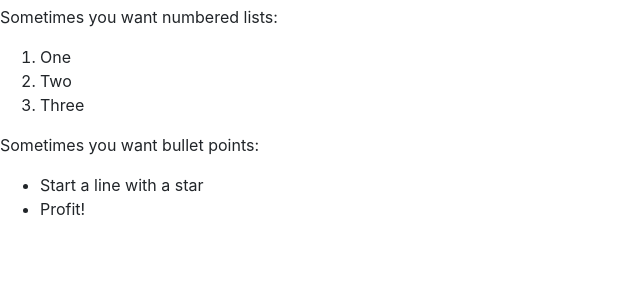
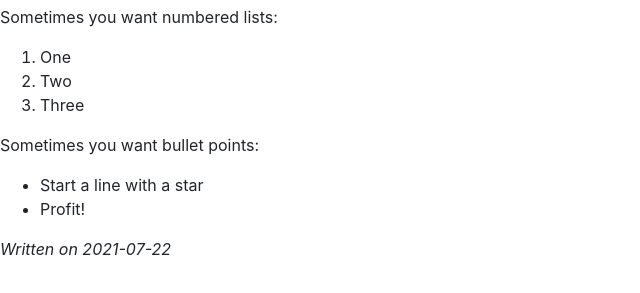
Before and after one commit to amnaredo/static-site-generator, a plain HTML site: page out/post/my-first-post.html in a window 1280 px wide. Shown: the part 51-344 px from the top of the page, without its empty margins (0-640 px from the left). Drawn offline with nearby package versions, Linux system fonts and the light colour scheme.

Commit message:
added posts timestamps

```diff
--- a/out/post/my-first-post.html
+++ b/out/post/my-first-post.html
@@ -9,4 +9,4 @@
 <li>Start a line with a star</li>
 <li>Profit!</li>
 </ul>
-</body></html>
+<p><i>Written on 2021-07-22</i></p></body></html>
```
Also changed, not shown: out/index.html (+1 -1 lines), out/post/my-second-post.html (+1 -1 lines), out/post/my-third-post.html (+1 -1 lines), 1 other file.
